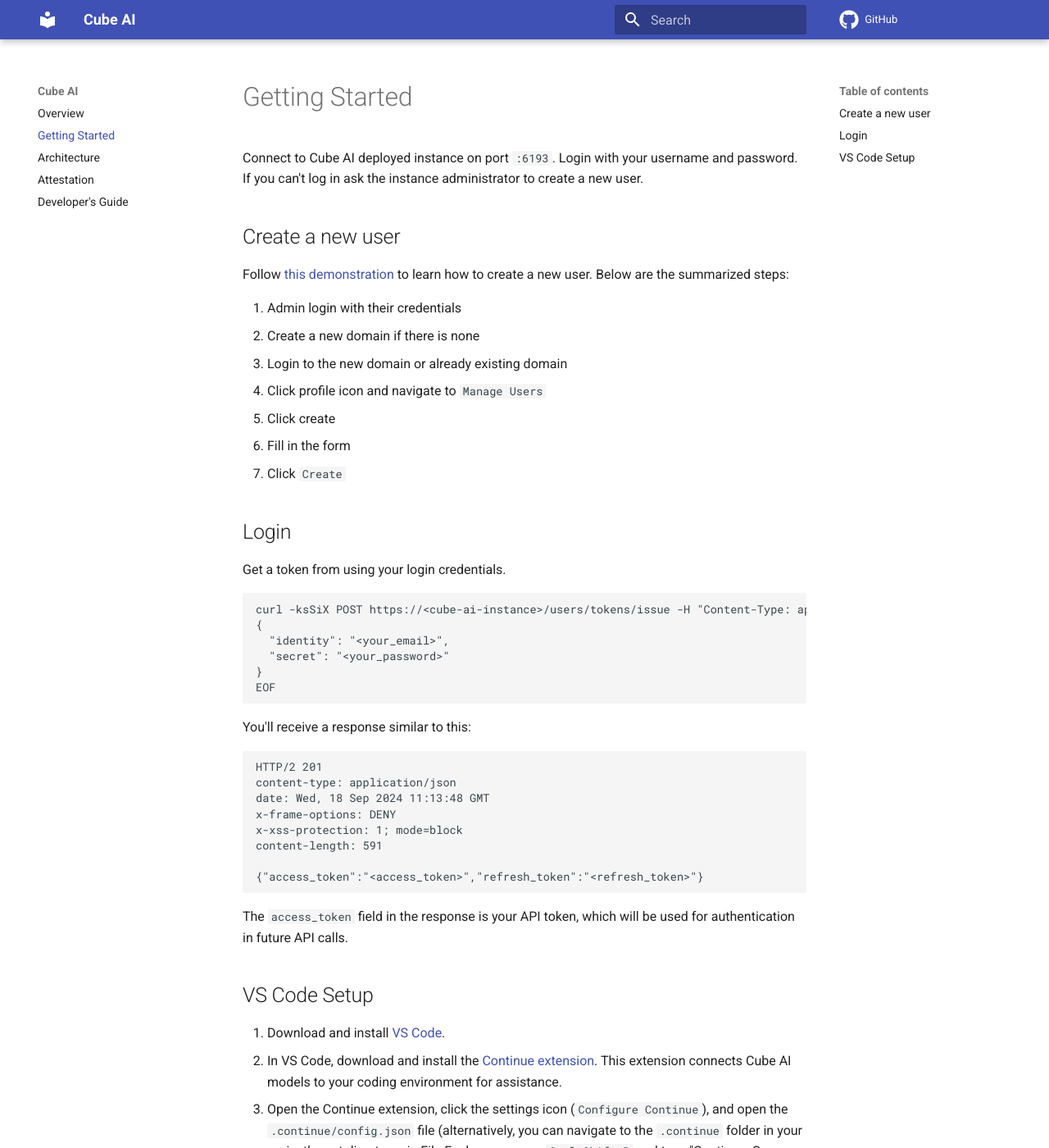
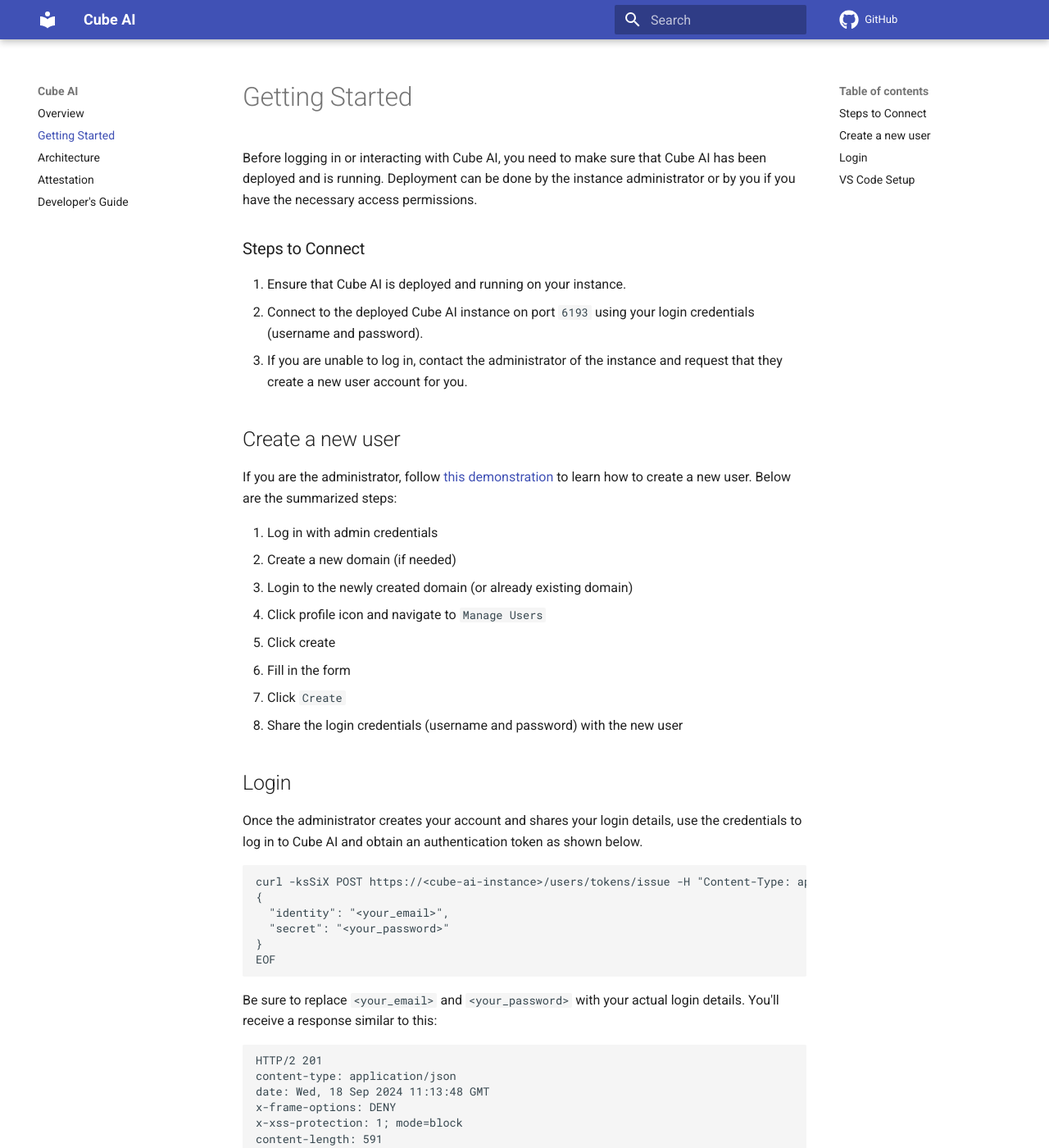
Before and after one commit to ultravioletrs/cube-docs, an MkDocs documentation site: the page built from docs/getting-started.md, in a window 1280 px wide and 1400 px high. Shown: the whole window at 82% size. Built offline with MkDocs 1.6.1 and Material for MkDocs 9.7.7, drawn with Linux system fonts in a browser that asks for light colours; comment, search, counter and statistics services are not loaded; some of the changed text lies outside the part shown.

Commit message:
Enhance user creation and login docs
Signed-off-by: JeffMboya <jangina.mboya@gmail.com>

````diff
--- a/docs/getting-started.md
+++ b/docs/getting-started.md
@@ -1,22 +1,29 @@
 # Getting Started
 
-Connect to Cube AI deployed instance on port `:6193`. Login with your username and password. If you can't log in ask the instance administrator to create a new user.
+Before logging in or interacting with Cube AI, you need to make sure that Cube AI has been deployed and is running. Deployment can be done by the instance administrator or by you if you have the necessary access permissions.
+
+### Steps to Connect
+
+1. Ensure that Cube AI is deployed and running on your instance.
+2. Connect to the deployed Cube AI instance on port `6193` using your login credentials (username and password).
+3. If you are unable to log in, contact the administrator of the instance and request that they create a new user account for you.
 
 ## Create a new user
 
-Follow [this demonstration](https://jam.dev/c/f8d3fa47-7505-4201-b8ca-c0f724826237) to learn how to create a new user. Below are the summarized steps:
+If you are the administrator, follow [this demonstration](https://jam.dev/c/f8d3fa47-7505-4201-b8ca-c0f724826237) to learn how to create a new user. Below are the summarized steps:
 
-1. Admin login with their credentials
-2. Create a new domain if there is none
-3. Login to the new domain or already existing domain
+1. Log in with admin credentials
+2. Create a new domain (if needed)
+3. Login to the newly created domain (or already existing domain)
 4. Click profile icon and navigate to `Manage Users`
 5. Click create
 6. Fill in the form
 7. Click `Create`
+8. Share the login credentials (username and password) with the new user
 
 ## Login
 
-Get a token from using your login credentials.
+Once the administrator creates your account and shares your login details, use the credentials to log in to Cube AI and obtain an authentication token as shown below.
 
 ```bash
 curl -ksSiX POST https://<cube-ai-instance>/users/tokens/issue -H "Content-Type: application/json" -d @- << EOF
@@ -27,7 +34,7 @@
 EOF
 ```
 
-You'll receive a response similar to this:
+Be sure to replace `<your_email>` and `<your_password>` with your actual login details. You'll receive a response similar to this:
 
 ```bash
 HTTP/2 201
@@ -40,7 +47,7 @@
 {"access_token":"<access_token>","refresh_token":"<refresh_token>"}
 ```
 
-The `access_token` field in the response is your API token, which will be used for authentication in future API calls.
+The `access_token` field in the response is your API token, which will be used for authentication in future API calls. The `refresh_token` field is a token you can use to obtain a new access token once the current one expires.
 
 ## VS Code Setup
 
````
